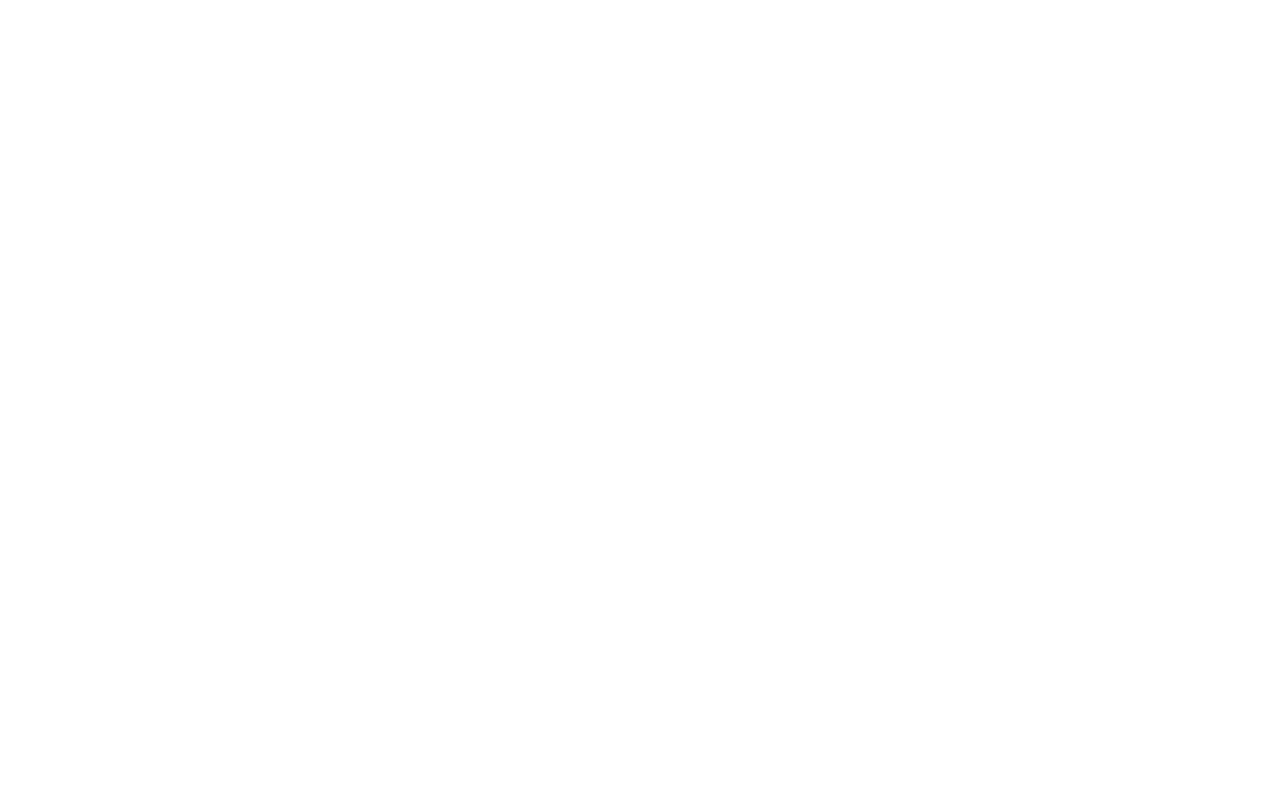
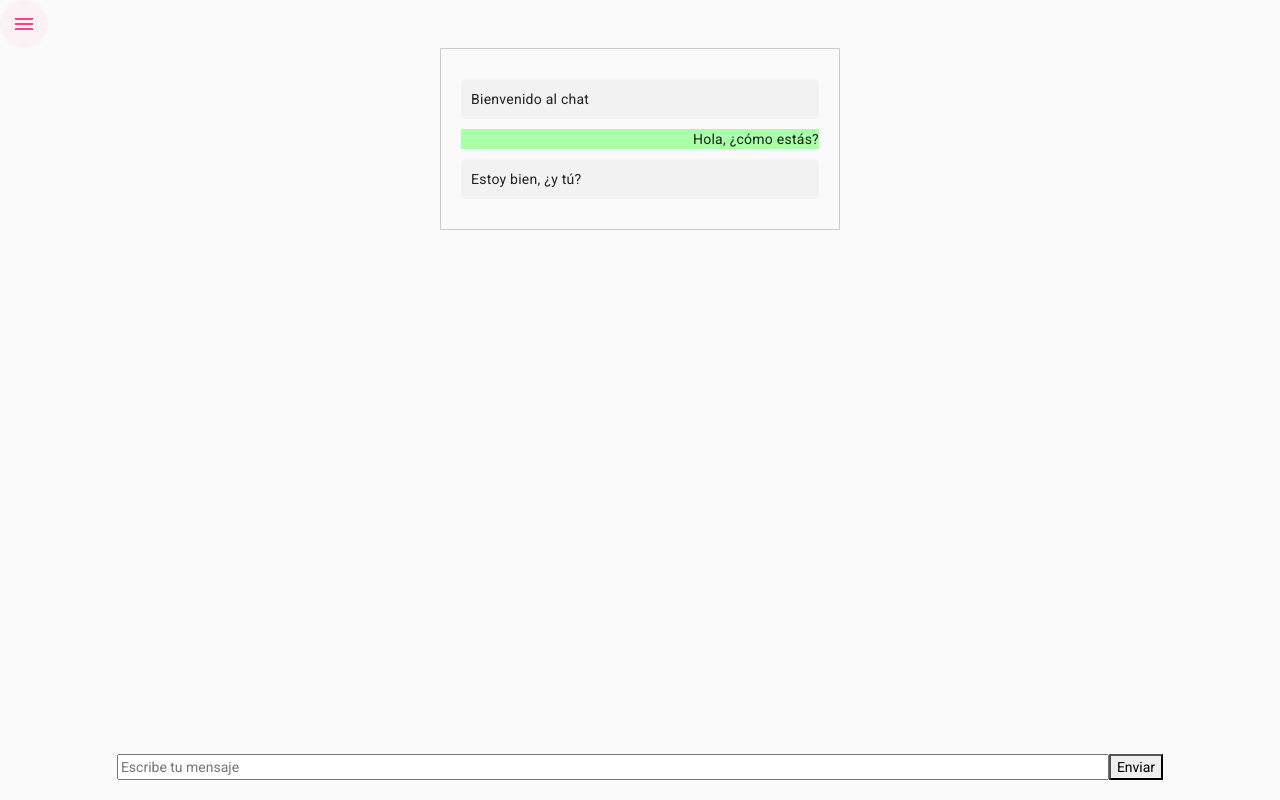
Before and after one commit to alexGrande1996/Portafolios, an Angular app: page /chat in a window 1280 px wide. Before the commit this address led to /. Built offline with nearby package versions, Linux system fonts and the light colour scheme; no server answers.

Commit message:
actualizacion normal

```diff
--- a/src/app/Componentes/chat/chat.component.html
+++ b/src/app/Componentes/chat/chat.component.html
@@ -1,37 +1,62 @@
 
 
-<!--Chat-->
-<div class="marco">
-  <div class="login login-abierto">
+<mat-sidenav-container class="example-container">
 
 
-    <div class="titulo"><h1 class="texto">El ultimo escondite</h1></div>
+  <mat-sidenav #sidenav mode="side" closed class="example-sidenav" [fixedInViewport]="options.value.fixed" [fixedTopGap]="options.value.top" [fixedBottomGap]="options.value.bottom">
+      <!-- {{options.value.fixed ? 'Fixed' : 'Non-fixed'}}  -->
+    <div class="marcoInterno">
+      <div class="cajonTitulo"><h1  (click)="sidenav.toggle()">Menu<hr></h1></div>
+      <div class="seciones">
 
 
-    <div class="marco-cajas">
 
-      <div class="usuario">
-        <input type="text" placeholder="Usuario">
       </div>
-
-      <div class="password">
-        <input type="text" placeholder="Contraseña">
-        <i class="bi bi-eye-fill"></i>
+      <div class="pie" style="background-color: rgb(0, 195, 255); height: 30px;">
+        <span class="info">Asociacion draco</span>
       </div>
-
-
     </div>
 
 
-    <div class="boton">
-      <button>Login</button>
-    </div>
 
 
+
+
+
+
+
+  </mat-sidenav>
+
+
+  <button mat-icon-button color="accent" aria-label="Example icon button with a menu icon" (click)="sidenav.toggle()">
+    <mat-icon>menu</mat-icon>
+</button>
+
+
+<div class="chat-container">
+
+  <div class="message">Bienvenido al chat</div>
+  <div class="user-message">Hola, ¿cómo estás?</div>
+  <div class="message">Estoy bien, ¿y tú?</div>
+  <!-- Más mensajes pueden ir aquí -->
+
+</div>
+
+
+
+<div class="marco-texto">
+
+
+  <div class="input-container">
+
+    <input type="text" id="message-input" placeholder="Escribe tu mensaje">
+    <button (click)="sendMessage()">Enviar</button>
+
   </div>
-  <div class="barrera"></div>
-  <div class="chat"></div>
-  <button class="mostrar" (click)="toggleLogin()">mostrar</button>
+
 
 
 </div>
+
+
+</mat-sidenav-container>
--- a/src/app/Componentes/chat/chat.component.scss
+++ b/src/app/Componentes/chat/chat.component.scss
@@ -1,88 +1,86 @@
-.closed{
-    display: none;
-}
-
-.marco{
-    position: relative;
-    top: 0;
-    bottom: 0;
-    left: 0;
-    right: 0;
-    width: 100%;
-    height: 100%;
-}
-
-.barrera{
+.carga{
     position: absolute;
-    top: 0;
-    bottom: 0;
-    left: 0;
-    right: 0;
-    width: 100%;
-    height: 100%;
-    background-color: rgba(0, 0, 0, 0.86);
-    z-index: -1;
-}
-
-.mostrar{
-    position: absolute;
-    z-index: 2;
-}
-
-.login{
-    position: absolute;
-
     top: 0;
     left: 0;
     right: 0;
     bottom: 0;
-    margin: auto;
-    transition: top ease 1s;
-
-    border-radius: 30px;
-    border: 15px double rgb(255, 255, 255);
-
-    z-index: 1;
-
-    width: 500px; height: 300px ;
-    background-color: brown;
-    padding: 20px;
-
-
-    display: flex;
-    flex-direction: column;
-
 }
 
 
-.login .titulo{
-    height: 40%;
+.example-container {
+    top: 0px;
+    bottom: 0px;
+    left: 0;
+    right: 0;
+
+
+    width: 100vw;
+    height: 100vh;
+  }
+
+  .example-sidenav {
+    display: flex;
+    align-items: center;
+    justify-content: center;
+    width: 200px;
+    background: rgb(246, 47, 110);
+    border-right: 5px solid rgba(0, 0, 0, 0.586);
     color: white;
-    font-family:'Lucida Sans', 'Lucida Sans Regular', 'Lucida Grande', 'Lucida Sans Unicode', Geneva, Verdana, sans-serif;
+  }
+
+
+
+
+
+
+body {
+    font-family: Arial, sans-serif;
+}
+.chat-container {
+    max-width: 400px;
+    margin: 0 auto;
+    padding: 20px;
+    border: 1px solid #ccc;
+}
+.message {
+    background-color: #f2f2f2;
+    padding: 10px;
+    margin: 10px 0;
+    border-radius: 5px;
+}
+.user-message {
+    background-color: #aaffaa;
+    text-align: right;
+}
+.input-container {
+
+    width: 100%;
     display: flex;
-    justify-content: flex-start;
+    justify-content: center;
 }
 
-.login .titulo .texto{
-
-    display: block;
-    width: auto;
-    font-size: 40px;
-    font-family: Cambria, Cochin, Georgia, Times, 'Times New Roman', serif;
+#message-input{
+    width: 80%;
 }
 
 
-.login .marco-cajas{
-    height: 40%;
-}
 
-.login .boton{
-    height: 20%;
-}
+.marco-texto {
 
-.login-cerrado{
-    top: -1200px;
+    position: absolute;
+
+    bottom: 0;
+    left: 0;
+    right: 0;
+
     margin: auto;
-    transition: top ease 0.5s;
+
+    width: 100%;
+    height: auto;
+
+    padding: 20px;
+    display: flex;
+    justify-content: center;
+    align-self: center;
 
 }
--- a/src/app/Componentes/chat/chat.component.ts
+++ b/src/app/Componentes/chat/chat.component.ts
@@ -8,6 +8,16 @@
   styleUrls: ['./chat.component.scss'],
 })
 export class ChatComponent {
+
+
+  options = this._formBuilder.group({
+    bottom: 0,
+    fixed: true,
+    top: 0,
+  });
+
+  panelOpenState = false;
+
 
   private mostrarLogin = true;
   private socket;
@@ -37,25 +47,24 @@
 
 
 
+  sendMessage() {
+    const messageInput = this.el.nativeElement.querySelector('#message-input');
+    const messageText = messageInput.value.trim();
+    if (messageText !== '') {
 
 
 
-  toggleLogin(){
-    const login = this.el.nativeElement.querySelector('.login');
-    const barrera = this.el.nativeElement.querySelector('.barrera');
+        const messageContainer = this.renderer.createElement('div');
 
-    if(this.mostrarLogin){
-      this.renderer.addClass(login,'login-cerrado');
-      this.renderer.addClass(barrera,'closed');
+        messageContainer.className = 'user-message';
+        messageContainer.textContent = messageText;
 
+        const chat = this.el.nativeElement.querySelector('.chat-container');
+        this.renderer.appendChild(chat,messageContainer);
+
+        messageInput.value = '';
     }
-    else{
-      this.renderer.removeClass(login,'login-cerrado');
-      this.renderer.removeClass(barrera,'closed');
-    }
-    this.mostrarLogin = !this.mostrarLogin;
-  }
-
+}
 
 
 }
--- a/src/app/Componentes/login/login.component.scss
+++ b/src/app/Componentes/login/login.component.scss
@@ -168,7 +168,7 @@
 }
 
 .login-cerrado{
-    top: -1200px;
+    top: -2000px;
     margin: auto;
     transition: top ease 0.5s;
 
--- a/src/app/app-routing.module.ts
+++ b/src/app/app-routing.module.ts
@@ -3,11 +3,13 @@
 import { VistaPrincipalComponent } from './Componentes/vista-principal/vista-principal.component';
 import { LoginComponent } from './Componentes/login/login.component';
 import { ConfiguracionComponent } from './Componentes/configuracion/configuracion.component';
+import { ChatComponent } from './Componentes/chat/chat.component';
 
 const routes: Routes = [
   {path:"", component:ConfiguracionComponent},
   {path:"login", component:LoginComponent},
   {path:"inicio", component:VistaPrincipalComponent},
+  {path:"chat", component:ChatComponent},
 
 ];
 
```
